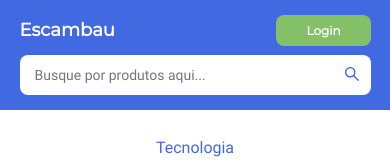
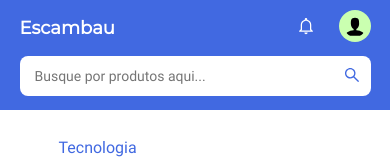
Before and after one commit to Escambau/escambau, a React (Create React App) app: page / in a window 390 px wide. Shown: the top 160 px of the page. Built offline with nearby package versions, Linux system fonts and the light colour scheme.

Commit message:
fix: corrigindo quebra de responsividade

```diff
--- a/src/components/MoreInfo/index.tsx
+++ b/src/components/MoreInfo/index.tsx
@@ -1,6 +1,7 @@
 import { Container } from "./style";
 import { motion } from "framer-motion";
 import HeaderUnlogged from "../HeaderUnlogged";
+import Header from "../UserDashboard/Header";
 
 const MoreInfo = () => {
   return (
@@ -10,7 +11,7 @@ const MoreInfo = () => {
       exit={{ opacity: 0 }}
       transition={{ duration: 0.5 }}
     >
-      <HeaderUnlogged />
+      <Header />
       <Container>
         <div className="left-wrapper">
           <div className="product-info">
--- a/src/components/MoreInfo/style.ts
+++ b/src/components/MoreInfo/style.ts
@@ -71,7 +71,7 @@ export const Container = styled.div`
     }
   }
 
-  @media (max-width: 768px) {
+  @media (max-width: 1200px) {
     flex-direction: column;
     gap: 20px;
 
@@ -81,6 +81,9 @@ export const Container = styled.div`
         flex-direction: column;
         justify-content: center;
         align-items: center;
+        small {
+          width: 100%;
+        }
       }
       img {
         width: 100%;
--- a/src/components/UserDashboard/Header/style.ts
+++ b/src/components/UserDashboard/Header/style.ts
@@ -8,6 +8,7 @@ export const HeaderTag = styled.header`
   background: var(--blue);
 
   height: 110px;
+  width: 100vw;
 
   padding: 10px 0px;
 
@@ -37,8 +38,8 @@ export const HeaderTag = styled.header`
     color: white;
     font-size: 20px;
 
-    transition: .3s;
-    :hover{
+    transition: 0.3s;
+    :hover {
       font-size: 22px;
     }
   }
@@ -49,14 +50,14 @@ export const HeaderTag = styled.header`
     padding: 5px;
     border-radius: 100%;
 
-    transition: .3s;
-    :hover{
+    transition: 0.3s;
+    :hover {
       padding: 6px;
     }
   }
   .userName {
-    transition: .3s;
-    :hover{
+    transition: 0.3s;
+    :hover {
       color: var(--darkGrey);
     }
   }
@@ -85,10 +86,10 @@ export const HeaderTag = styled.header`
       font-size: 18px;
       color: var(--blue);
 
-      transition: .3s;
-    :hover{
-      font-size: 20px;
-    }
+      transition: 0.3s;
+      :hover {
+        font-size: 20px;
+      }
     }
   }
 
@@ -119,24 +120,24 @@ export const HeaderTag = styled.header`
     }
   }
 
-  @media (min-width: 768px){
-    .container{
+  @media (min-width: 768px) {
+    .container {
       width: 70%;
     }
 
     .notification-perfil {
       width: 160px;
-      & > button{
+      & > button {
         display: flex;
         align-items: center;
 
-        & > h3{
+        & > h3 {
           font-size: 14px;
           color: white;
           font-weight: 400;
         }
 
-        & > svg{
+        & > svg {
           margin-right: 10px;
         }
       }
```
